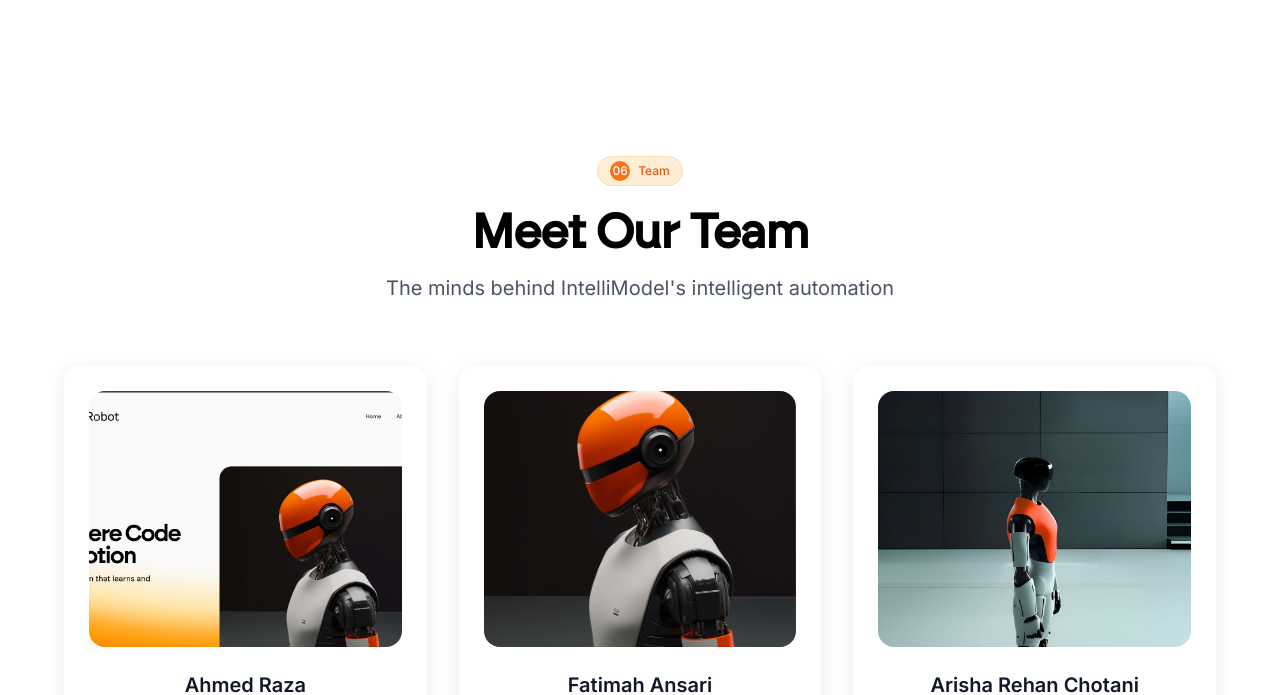
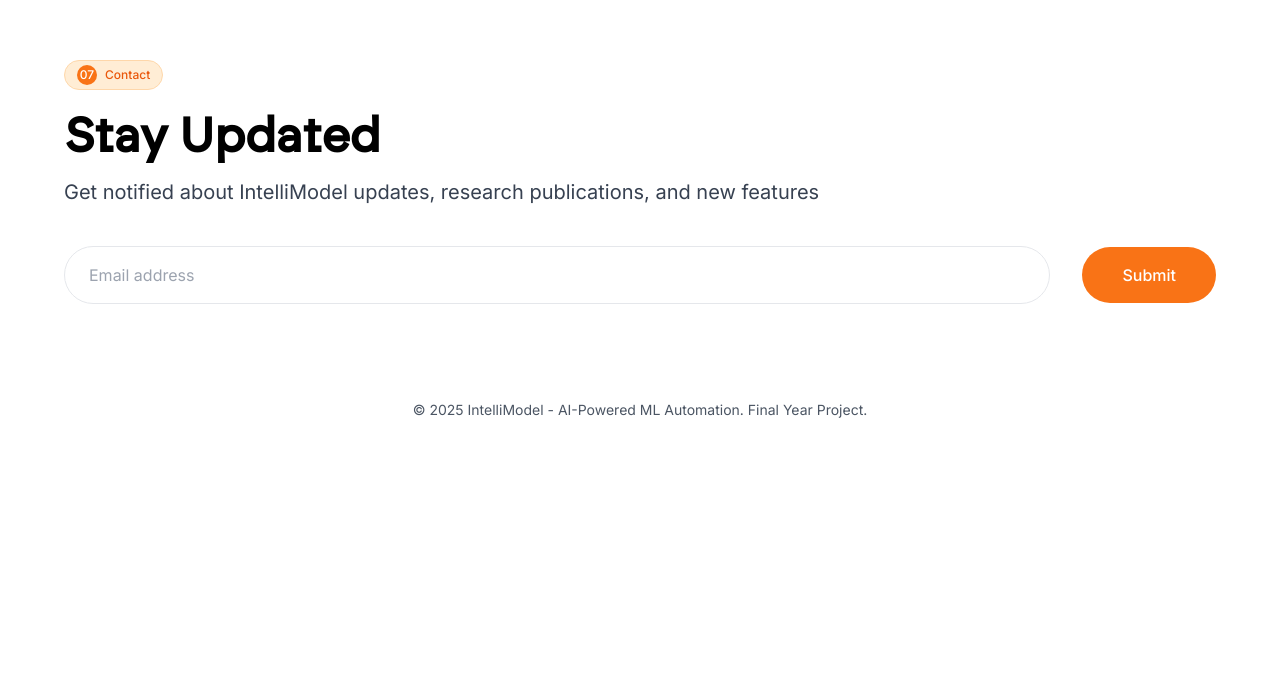
Before and after one commit to ahmedraza9332/IntelliModel, a React (Vite) app: page / in a window 1280 px wide. Shown: the part 5568-6263 px from the top of the page. After the commit the page ends 6036 px from the top, so only its background shows below. Built offline with nearby package versions, Linux system fonts and the light colour scheme; no server answers; a web font is replaced by a local one.

Commit message:
Remove team section

```diff
--- a/src/pages/Index.tsx
+++ b/src/pages/Index.tsx
@@ -6,7 +6,6 @@ import AboutSection from "@/components/AboutSection";
 import Features from "@/components/Features";
 import WorkflowSection from "@/components/WorkflowSection";
 import DemoSection from "@/components/DemoSection";
-import TeamSection from "@/components/TeamSection";
 import Newsletter from "@/components/Newsletter";
 import Footer from "@/components/Footer";
 
@@ -65,7 +64,6 @@ const Index = () => {
         <Features />
         <WorkflowSection />
         <DemoSection />
-        <TeamSection />
         <Newsletter />
       </main>
       <Footer />
```
